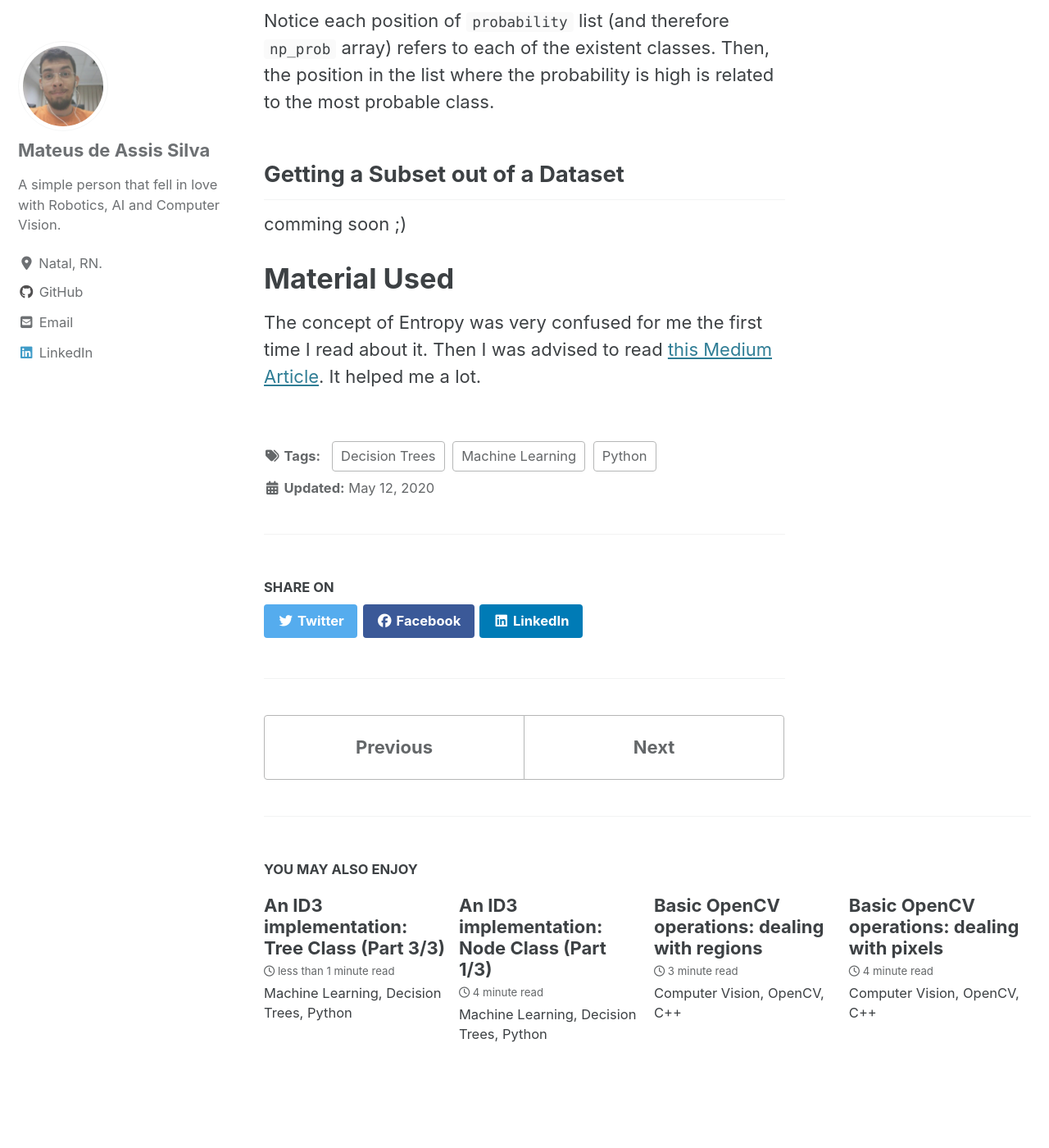
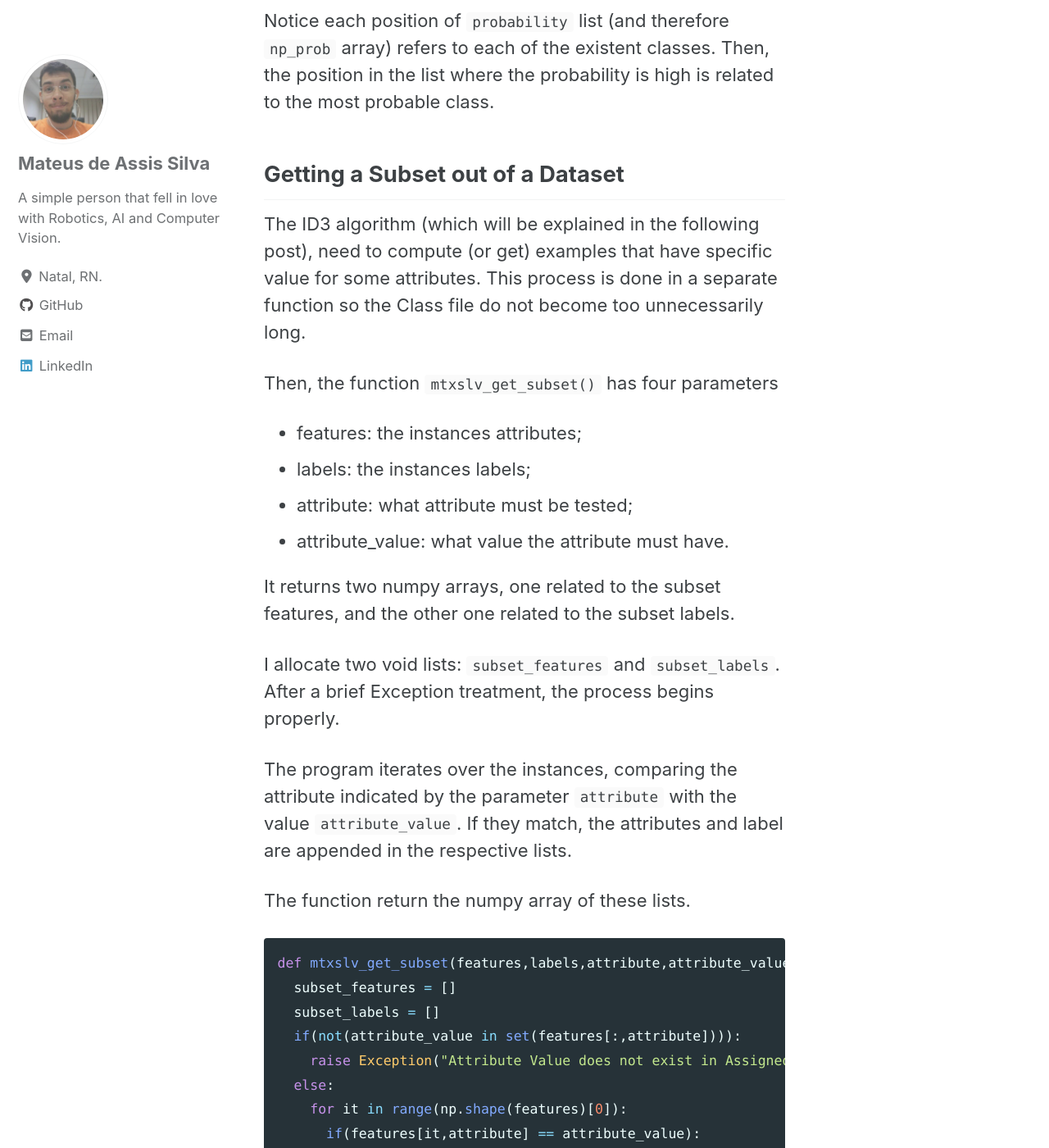
Before and after one commit to mtxslv/mtxslv.github.io, a Jekyll site: the page built from _posts/2020-05-12-id3_part_2.md, in a window 1280 px wide and 1400 px high, scrolled down 4341 px. Shown: the whole window at 82% size. Built offline with Jekyll 4.4.1, drawn with Linux system fonts in a browser that asks for light colours; cached includes are drawn as plain includes; nearby versions of some CDN libraries; formulas are drawn with MathJax 3; some of the changed text lies outside the part shown.

Commit message:
get subset function added

````diff
--- a/_posts/2020-05-12-id3_part_2.md
+++ b/_posts/2020-05-12-id3_part_2.md
@@ -95,7 +95,39 @@
 
 
 ## Getting a Subset out of a Dataset
-comming soon ;)
+
+The ID3 algorithm (which will be explained in the following post), need to compute (or get) examples that have specific value for some attributes. This process is done in a separate function so the Class file do not become too unnecessarily long.
+
+Then, the function ```mtxslv_get_subset()``` has four parameters
+
+* features: the instances attributes;
+* labels: the instances labels;
+* attribute: what attribute must be tested;
+* attribute_value: what value the attribute must have.
+
+It returns two numpy arrays, one related to the subset features, and the other one related to the subset labels.
+
+I allocate two void lists: ```subset_features``` and ```subset_labels```. After a brief Exception treatment, the process begins properly.
+
+The program iterates over the instances, comparing the attribute indicated by the parameter ```attribute``` with the value ```attribute_value```. If they match, the attributes and label are appended in the respective lists.
+
+The function return the numpy array of these lists.
+
+{% raw %}
+```python
+def mtxslv_get_subset(features,labels,attribute,attribute_value):
+  subset_features = []
+  subset_labels = []
+  if(not(attribute_value in set(features[:,attribute]))):
+    raise Exception("Attribute Value does not exist in Assigned Attribute")
+  else:
+    for it in range(np.shape(features)[0]):
+      if(features[it,attribute] == attribute_value):
+        subset_features.append(features[it,:].tolist())
+        subset_labels.append(labels[it,:].tolist())
+  return np.array(subset_features),np.array(subset_labels)
+```
+{% endraw %}
 
 # Material Used
 
````
